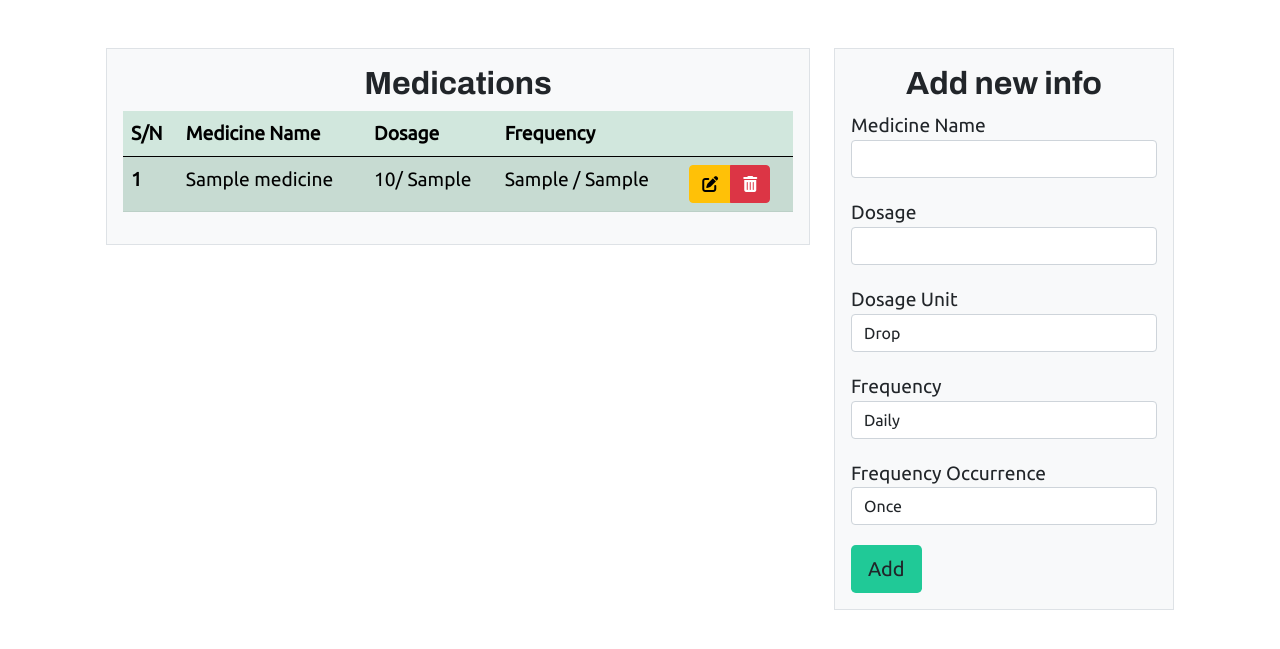
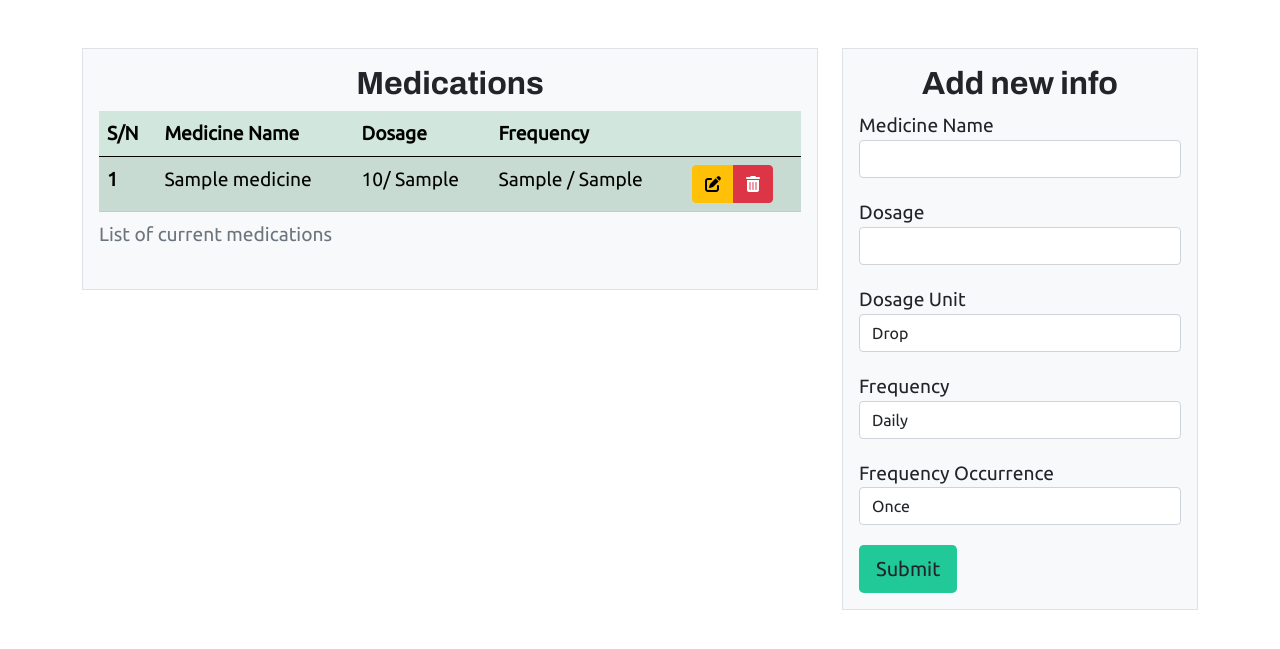
Before and after one commit to angellikgh/flask-meds-dose-tracker, a Flask app: a page that uses tracker/templates/profile.html in a window 1280 px wide. Shown: the part 76-725 px from the top of the page. Run offline with Flask 2, Linux system fonts and the light colour scheme; a user stored in the database is signed in; tables that the repository leaves empty hold one stand-in row (values such as "Sample post"); some libraries are stand-ins or nearby versions.

Commit message:
Update commit

```diff
--- a/tracker/forms.py
+++ b/tracker/forms.py
@@ -34,4 +34,4 @@ class MedicineForm(FlaskForm):
     dosage_unit = SelectField("Dosage Unit", choices=["Drop", "Pill", "Tablet", "Vial", "Others"])
     frequency = SelectField("Frequency", choices=['Daily️', 'Weekly️️', 'Monthly'])
     frequency_unit = SelectField("Frequency Occurrence", choices=['Once', 'Twice', 'Trice', 'Others'])
-    submit = SubmitField("Add")
+    submit = SubmitField("Submit")
--- a/tracker/templates/profile.html
+++ b/tracker/templates/profile.html
@@ -4,9 +4,7 @@
 
 {% block content %}
 <div class="container my-5">
-   {% include "_message.html" %}
-
-   <div class="container px-4">
+       {% include "_message.html" %}
      <div class="row g-4">
        <div class="col-lg-8">
         <div class="p-3 border bg-light">
@@ -14,6 +12,7 @@
                 <div class="table-responsive">
                     <h2 class="text-center">Medications </h2>
                      <table class="table table-success table-striped table-hover">
+                         <caption>List of current medications</caption>
                   <thead>
                     <tr>
                       <th scope="col">S/N</th>
@@ -32,7 +31,7 @@
                           <td>{{ medicine.frequency }} / {{ medicine.frequency_unit }}</td>
                             <td>
                                 <div class="btn-group" role="group" aria-label="Basic mixed styles example">
-                                    <a href="#" class="btn btn-primary btn-warning"><i class="fas fa-edit"></i> </a>
+                                    <a href="{{ url_for('edit', med_id=medicine.id) }}" class="btn btn-primary btn-warning"><i class="fas fa-edit"></i> </a>
                                     <a href="#" class="btn btn-primary btn-danger"><i class="fas fa-trash-alt"></i></a>
                                 </div>
 
@@ -42,7 +41,7 @@
                       </tbody>
                 </table>
                 </div>
-            {% else%}
+            {% else %}
                 <h2 class="text-center">No medication information to track yet. </h2>
             {% endif %}
         </div>
@@ -55,5 +54,4 @@
        </div>
      </div>
    </div>
-</div>
 {% endblock %}
--- a/tracker/views.py
+++ b/tracker/views.py
@@ -67,6 +67,7 @@ def edit(med_id):
         medicine.frequency = edit_medication.frequency.data
         medicine.frequency_unit = edit_medication.frequency_unit.data
         db.session.commit()
+        flash(f'"{medicine.name}" medication updated successfully', "success")
         return redirect(url_for('profile', name=current_user.first_name))
     return render_template('edit_medication.html', form=edit_medication)
 
```
Also changed, not shown: tracker/tracker.db.
